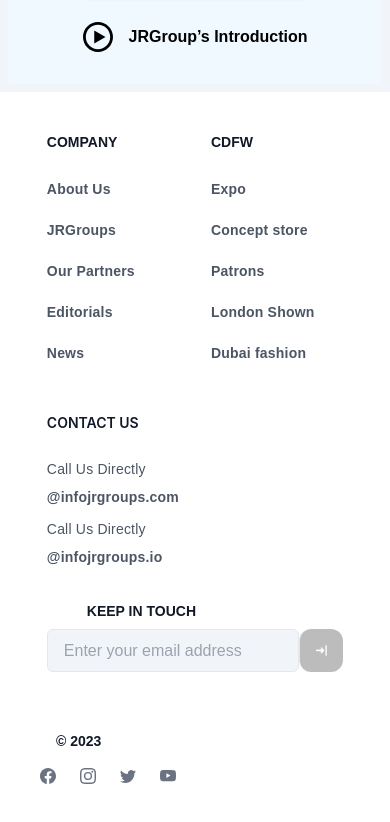
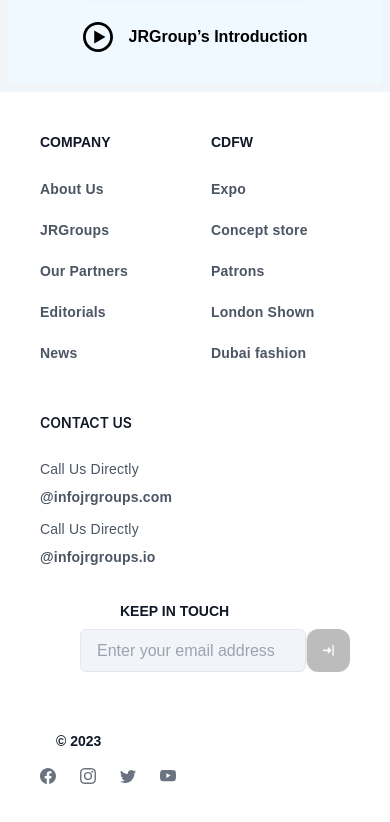
Before and after one commit to AzeezRasheed/JRGroups, a React (Create React App) app: page / in a window 390 px wide. Shown: the part 4265-5087 px from the top of the page. Built offline with nearby package versions, Linux system fonts and the light colour scheme.

Commit message:
made changes

```diff
--- a/src/components/footer/Footer.jsx
+++ b/src/components/footer/Footer.jsx
@@ -4,9 +4,9 @@
 
 function Footer() {
   return (
-    <footer className="p-10 bg-white sm:p-14 sm:pl-20  ">
+    <footer className="p-10 bg-white sm:p-10 sm:pt-14 sm:pl-0 ">
       <div className="flex flex-col gap-6">
-        <div className="flex  justify-between m-auto gap-8 lg:gap-14 lg:flex-row  flex-col   ">
+        <div className="flex  justify-between m-auto gap-8 lg:gap-20 lg:flex-row  flex-col   ">
           <div>
             <div>
               <div className=" grid grid-cols-2 sm:grid-cols-3  gap-8 md:gap-20 lg:gap-36 ">
@@ -145,7 +145,7 @@
             </div>
           </div>
 
-          <div className="lg:w-[380px] md:w-[380px] mb-8 ">
+          <div className="lg:w-[380px] md:w-[380px] mb-8 ml-10 ">
             <div className="flex flex-col gap-2 ">
               <h2 className="text-sm font-bold ml-10 font-Montserrat text-gray-900 uppercase ">
                 KEEP IN TOUCH
```
